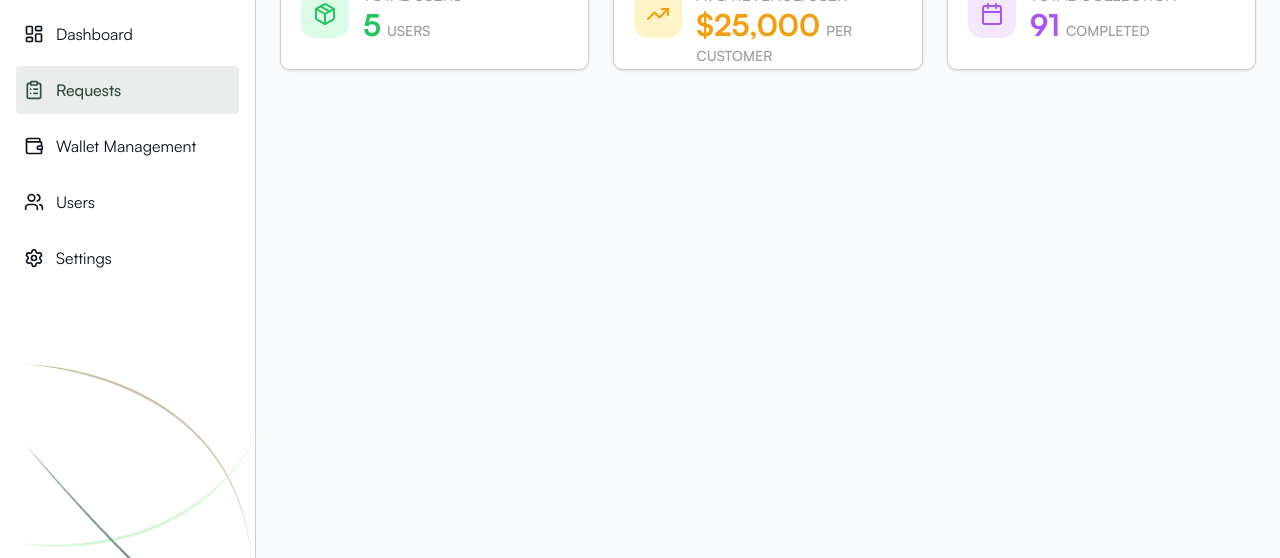
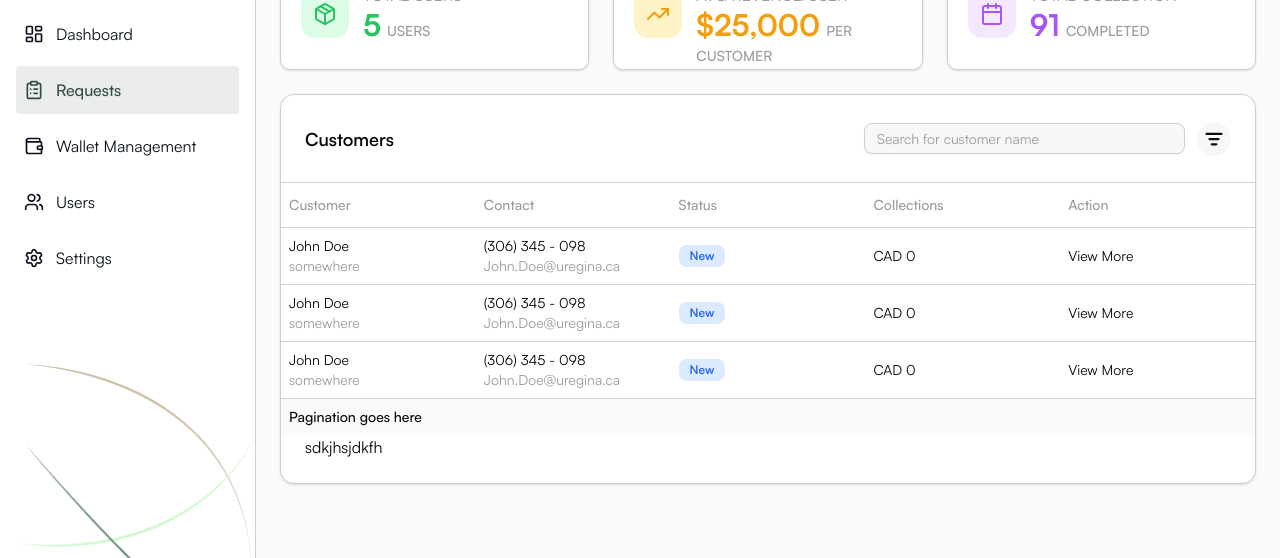
Before and after one commit to reginarecycle/regina-recycle-app, a React app in the folder frontend/: page /app/collector/requests in a window 1280 px wide. Shown: the part 130-688 px from the top of the page. Built offline with nearby package versions, Linux system fonts and the light colour scheme; no server answers; the HTML template or start-up script is replaced by a standard one.

Commit message:
Created Outline for template and added more variants to the badge

```diff
--- /dev/null
+++ b/frontend/src/components/requests/requests-table.tsx
@@ -0,0 +1,66 @@
+import {
+    Table,
+    TableHeader,
+    TableBody,
+    TableFooter,
+    TableHead,
+    TableRow,
+    TableCell,
+} from "@/components/ui/table";
+
+import { Card, CardFooter, CardHeader } from "../ui/card";
+import { Input } from "../ui/input";
+import { ListFilter } from "lucide-react";
+import { TableEntry } from "./table-entry";
+
+export function RequestsTable() {
+    return (
+        <Card className="bg-white w-full gap-0">
+
+            {/* Header */}
+            <CardHeader className="flex items-center justify-between border-b border-[#CFCFCF] h-[64px] px-6 py-0 ">
+                <h2 className="text-lg font-semibold">Customers</h2>
+
+                <div className="flex items-center gap-3">
+                    <Input
+                        placeholder="Search for customer name"
+                        className="w-[321px] h-[31px] flex-shrink-0"
+                    />
+
+                    <div className="p-2 rounded-full bg-[#f7f7f7] cursor-pointer hover:bg-gray-200 flex-shrink-0">
+                        <ListFilter size={18} strokeWidth={3} />
+                    </div>
+                </div>
+            </CardHeader>
+
+            <Table>
+                <TableHeader>
+                    <TableRow className="h-[44px] ">
+                        <TableHead className="text-[#999CA0]" >Customer</TableHead>
+                        <TableHead className="text-[#999CA0]" >Contact</TableHead>
+                        <TableHead className="text-[#999CA0]" >Status</TableHead>
+                        <TableHead className="text-[#999CA0]" >Collections</TableHead>
+                        <TableHead className="text-[#999CA0]" >Action</TableHead>
+                    </TableRow>
+                </TableHeader>
+
+                <TableBody>
+                    <TableEntry />
+                    <TableEntry />
+                    <TableEntry />
+                </TableBody>
+
+                <TableFooter>
+                    <TableRow>
+                        <TableCell colSpan={5}>Pagination goes here</TableCell>
+                    </TableRow>
+                </TableFooter>
+            </Table>
+
+            <CardFooter>
+                sdkjhsjdkfh
+            </CardFooter>
+
+        </Card>
+    );
+}
--- a/frontend/src/components/requests/stats-cards.tsx
+++ b/frontend/src/components/requests/stats-cards.tsx
@@ -2,6 +2,7 @@ import { Card, CardContent, CardHeader, CardFooter } from "@/components/ui/card"
 import PurpleCalendar from "@/assets/purple-calendar.svg"
 import YellowArrow from "@/assets/yellow-arrow.svg"
 import GreenBox from "@/assets/green-box.svg"
+import { TableEntry } from "./table-entry";
 
 type StatsCardsProps = {
     title: string;
--- /dev/null
+++ b/frontend/src/components/requests/table-entry.tsx
@@ -0,0 +1,60 @@
+import {
+    TableRow,
+    TableCell,
+} from "@/components/ui/table";
+import { Badge } from "../ui/badge";
+
+
+type RequestProps = {
+    Customer: string;
+    Location: string;
+    PhoneNumber: string;
+    Email: string;
+    Status: "Active" | "Inactive" | "New";
+    Currency: string;
+    Collections: number;
+    Action: string;
+};
+
+export function TableEntry({
+    Customer = "John Doe",
+    Location = "somewhere",
+    PhoneNumber = "(306) 345 - 098",
+    Email = "John.Doe@uregina.ca",
+    Status = "New",
+    Currency = "CAD",
+    Collections = 0,
+    Action = "View More",
+}: RequestProps) {
+    return (
+        <TableRow>
+            <TableCell className="w-1/5">
+                <div className="flex flex-col">
+                    <div>{Customer}</div>
+                    <div className="text-muted-foreground text-sm">{Location}</div>
+                </div>
+            </TableCell>
+
+            <TableCell className="w-1/5">
+                <div className="flex flex-col">
+                    <div>{PhoneNumber}</div>
+                    <div className="text-muted-foreground text-sm">{Email}</div>
+                </div>
+            </TableCell>
+
+            <TableCell className="w-1/5">
+                <Badge variant={"new"}>
+                    {Status}
+                </Badge>
+            </TableCell>
+
+            <TableCell className="w-1/5">
+                {Currency} {Collections}
+            </TableCell>
+
+            <TableCell className="w-1/5">
+                {Action}
+            </TableCell>
+        </TableRow>
+    );
+}
--- a/frontend/src/components/ui/badge.tsx
+++ b/frontend/src/components/ui/badge.tsx
@@ -10,13 +10,25 @@ const badgeVariants = cva(
       variant: {
         default:
           "border-transparent bg-primary text-primary-foreground shadow hover:bg-primary/80",
+
         secondary:
           "border-transparent bg-secondary text-secondary-foreground hover:bg-secondary/80",
+
         destructive:
           "border-transparent bg-destructive text-destructive-foreground shadow hover:bg-destructive/80",
-        outline: "text-foreground",
+
+        outline:
+          "text-foreground",
+
         success:
           "border-transparent bg-green-100 text-green-800 dark:bg-green-900/30 dark:text-green-400",
+
+        new:
+          "border-transparent bg-[#DBEAFE] text-[#2563EB] dark:bg-blue-900/30 dark:text-blue-400",
+
+        inactive:
+          "border-transparent bg-slate-100 text-[#64748B] dark:bg-slate-800/40 dark:text-slate-400",
+
         warning:
           "border-transparent bg-yellow-100 text-yellow-800 dark:bg-yellow-900/30 dark:text-yellow-400",
       },
@@ -29,11 +41,14 @@ const badgeVariants = cva(
 
 export interface BadgeProps
   extends React.HTMLAttributes<HTMLDivElement>,
-    VariantProps<typeof badgeVariants> {}
+  VariantProps<typeof badgeVariants> { }
 
 function Badge({ className, variant, ...props }: BadgeProps) {
   return (
-    <div className={cn(badgeVariants({ variant }), className)} {...props} />
+    <div
+      className={cn(badgeVariants({ variant }), className)}
+      {...props}
+    />
   )
 }
 
--- a/frontend/src/views/collector/requests/index.tsx
+++ b/frontend/src/views/collector/requests/index.tsx
@@ -1,4 +1,5 @@
 import { StatsCards } from "@/components/requests/stats-cards";
+import { RequestsTable } from "@/components/requests/requests-table";
 
 export function CollectorRequests() {
     return (
@@ -26,7 +27,9 @@ export function CollectorRequests() {
                     color="purple"
                     unit="COMPLETED"
                 />
-
+            </div>
+            <div className="px-6 py-6">
+                <RequestsTable />
             </div>
         </div>
     )
```
